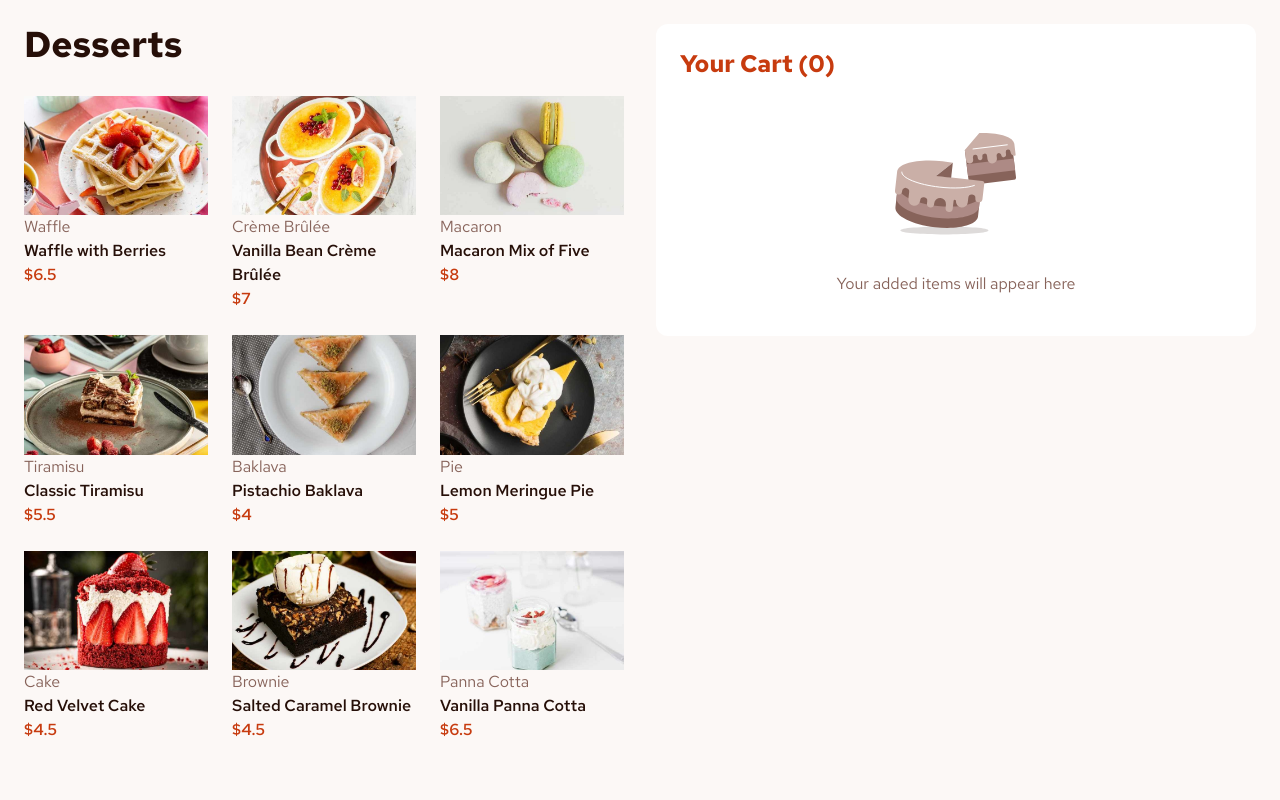
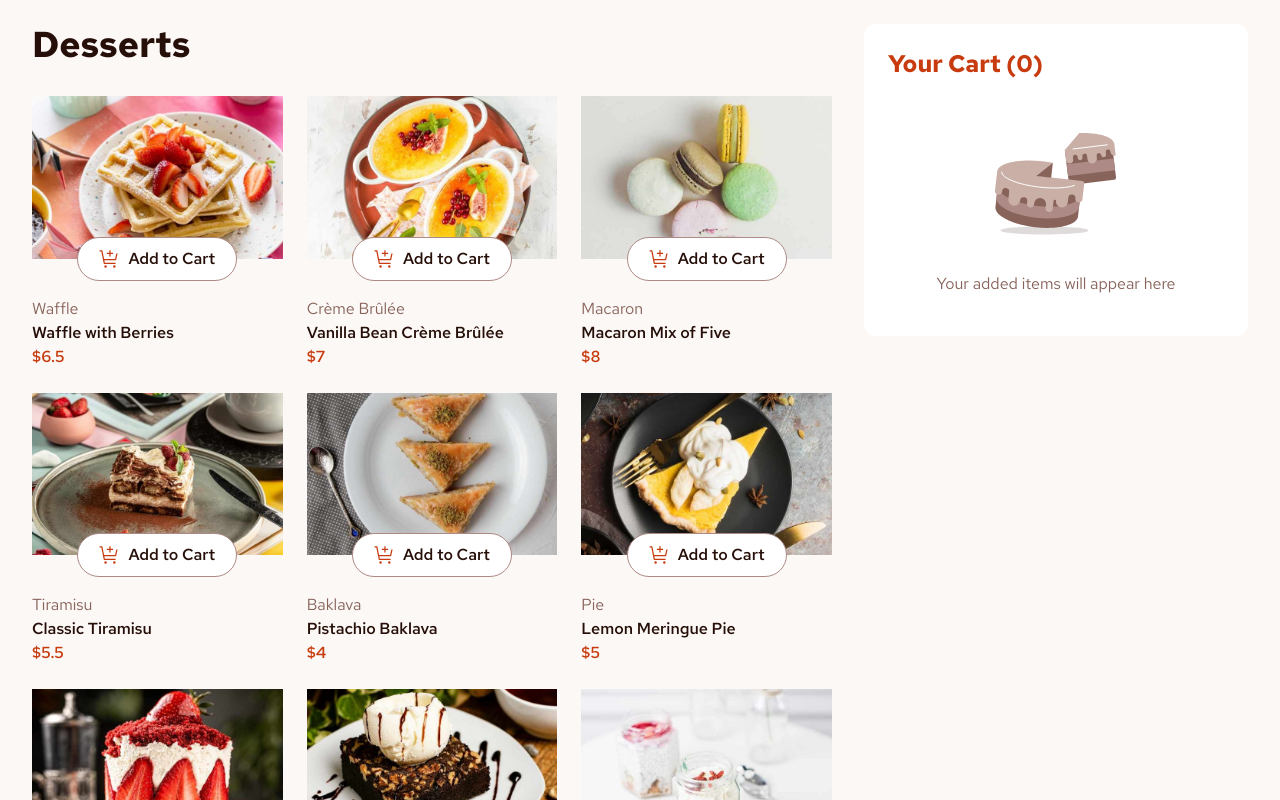
Before and after one commit to danmlarsen/fm-product-list-with-cart, a React (Vite) app: page / in a window 1280 px wide. Shown: the top 800 px of the page. Built offline with nearby package versions, Linux system fonts and the light colour scheme.

Commit message:
Added some cart functionality

```diff
--- a/src/App.tsx
+++ b/src/App.tsx
@@ -1,33 +1,34 @@
 import Desserts from './Desserts';
 import Cart from './Cart';
 
-import { CartItem } from './Cart';
+import { CartItemType } from './Cart';
 
 import { useState } from 'react';
 
 function App() {
-    const [cartItems, setCartItems] = useState<CartItem[]>([]);
+    const [cartItems, setCartItems] = useState<CartItemType[]>([]);
 
-    function handleAddDessert(dessert: Dessert) {
-        console.log(dessert);
+    function handleAddToCart(dessert: Dessert) {
+        const newItem = {
+            name: dessert.name,
+            image: dessert.image.thumbnail,
+            price: dessert.price,
+            amount: 1,
+        };
 
         setCartItems(prevState => {
-            return [
-                ...prevState,
-                {
-                    name: dessert.name,
-                    image: dessert.image.thumbnail,
-                    price: dessert.price,
-                    amount: 1,
-                },
-            ];
+            return [...prevState, newItem];
         });
     }
 
+    function handleRemoveDessert(name: string) {
+        setCartItems(prevState => prevState.filter(item => item.name !== name));
+    }
+
     return (
-        <div className="mx-6 py-6 grid gap-8 lg:grid-cols-2 items-start text-rose-900">
-            <Desserts onAddDessert={handleAddDessert} />
-            <Cart cartItems={cartItems} />
+        <div className="max-w-[1216px] mx-6 py-6 grid gap-8 lg:grid-cols-[1fr_384px] items-start text-rose-900 lg:mx-auto">
+            <Desserts cartItems={cartItems} onAddToCart={handleAddToCart} />
+            <Cart cartItems={cartItems} onRemoveItem={handleRemoveDessert} />
         </div>
     );
 }
--- a/src/Cart.tsx
+++ b/src/Cart.tsx
@@ -1,6 +1,7 @@
+import CartItem from './assets/CartItem';
 import EmptyCartIllustration from './assets/images/illustration-empty-cart.svg';
 
-export interface CartItem {
+export interface CartItemType {
     name: string;
     image: string;
     price: number;
@@ -8,40 +9,28 @@ export interface CartItem {
 }
 
 type AppProps = {
-    cartItems: CartItem[];
+    cartItems: CartItemType[];
+    onRemoveItem: (name: string) => void;
 };
 
-export default function Cart({ cartItems }: AppProps) {
+export default function Cart({ cartItems, onRemoveItem }: AppProps) {
     return (
         <div className="p-6 bg-white rounded-xl space-y-6">
             <h2 className="text-2xl font-bold text-red">Your Cart ({cartItems.length})</h2>
-            <div className="py-4 flex flex-col gap-6 items-center">
+
             {cartItems.length === 0 && (
-                    <>
+                <div className="py-4 flex flex-col items-center gap-6">
                     <img src={EmptyCartIllustration} alt="" />
                     <p className="text-rose-500">Your added items will appear here</p>
-                    </>
+                </div>
             )}
             {cartItems.length > 0 && (
-                    <>
                 <ul>
                     {cartItems.map(cartItem => (
-                                <li key={cartItem.name}>{cartItem.name}</li>
+                        <CartItem key={cartItem.name} cartItem={cartItem} onRemoveItem={onRemoveItem} />
                     ))}
                 </ul>
-                    </>
             )}
-            </div>
         </div>
     );
 }
-
-// type AppProps2 = {
-//     item: Dessert;
-// };
-
-// function CartItem({ item }: AppProps2) {
-//     const {name, }
-
-//     return <li key={cartItem.name}>{cartItem.name}</li>
-// }
--- a/src/DessertItem.tsx
+++ b/src/DessertItem.tsx
@@ -1,17 +1,25 @@
 import { Dessert } from './App';
+import { CartItemType } from './Cart';
+import AddToCartButton from './components/AddToCartButton';
 
 type AppProps = {
     dessert: Dessert;
-    onAddDessert: (dessert: Dessert) => void;
+    cartItems: CartItemType[];
+    onAddToCart: (dessert: Dessert) => void;
 };
 
-export default function DessertItem({ dessert, onAddDessert }: AppProps) {
+export default function DessertItem({ dessert, cartItems, onAddToCart }: AppProps) {
     const { name, category, price, image } = dessert;
 
+    const cartAmount = cartItems.find(item => item.name === dessert.name)?.amount || 0;
+
     return (
-        <li onClick={() => onAddDessert(dessert)}>
-            <div>
+        <li>
+            <div className="relative mb-[38px]">
                 <img src={image.mobile} alt="" />
+                <div className="absolute bottom-0 left-1/2 -translate-x-1/2 translate-y-1/2">
+                    <AddToCartButton onAdd={() => onAddToCart(dessert)} cartAmount={cartAmount} />
+                </div>
             </div>
             <div>
                 <p className="text-rose-500">{category}</p>
--- a/src/Desserts.tsx
+++ b/src/Desserts.tsx
@@ -3,18 +3,20 @@ import desserts from './data.json';
 import DessertItem from './DessertItem';
 
 import { Dessert } from './App';
+import { CartItemType } from './Cart';
 
 type AppProps = {
-    onAddDessert: (dessert: Dessert) => void;
+    cartItems: CartItemType[];
+    onAddToCart: (dessert: Dessert) => void;
 };
 
-export default function Desserts({ onAddDessert }: AppProps) {
+export default function Desserts({ cartItems, onAddToCart }: AppProps) {
     return (
         <div className="space-y-8">
             <h1 className="text-4xl font-bold">Desserts</h1>
             <ul className="grid gap-6 sm:grid-cols-2 md:grid-cols-3">
                 {desserts.map(dessert => (
-                    <DessertItem key={dessert.name} dessert={dessert} onAddDessert={onAddDessert} />
+                    <DessertItem key={dessert.name} dessert={dessert} cartItems={cartItems} onAddToCart={onAddToCart} />
                 ))}
             </ul>
         </div>
--- /dev/null
+++ b/src/assets/CartItem.tsx
@@ -0,0 +1,32 @@
+import { CartItemType } from '../Cart';
+
+import IconRemoveItem from '../assets/images/icon-remove-item.svg';
+
+type AppProps = {
+    cartItem: CartItemType;
+    onRemoveItem: (name: string) => void;
+};
+
+export default function CartItem({ cartItem, onRemoveItem }: AppProps) {
+    const { name, price, amount } = cartItem;
+
+    const totalPrice = price * amount;
+
+    return (
+        <li className="flex items-center justify-between text-sm py-4 border-b border-b-rose-100">
+            <div>
+                <h3 className="font-semibold">{name}</h3>
+                <div className="flex gap-2 text-rose-500">
+                    <span className="text-red font-semibold">{amount}x</span>
+                    <span>@ ${price.toFixed(2)}</span>
+                    <span className="font-semibold">${totalPrice.toFixed(2)}</span>
+                </div>
+            </div>
+            <div>
+                <button className="border-2 border-rose-400 rounded-full size-5 flex items-center justify-center" onClick={() => onRemoveItem(name)}>
+                    <img src={IconRemoveItem} alt="" />
+                </button>
+            </div>
+        </li>
+    );
+}
--- /dev/null
+++ b/src/components/AddToCartButton.tsx
@@ -0,0 +1,31 @@
+import IconAddToCart from '../assets/images/icon-add-to-cart.svg';
+import IconDecrement from '../assets/images/icon-decrement-quantity.svg';
+import IconIncrement from '../assets/images/icon-increment-quantity.svg';
+
+type AppProps = {
+    cartAmount: number;
+    onAdd: () => void;
+    onDecrement: () => void;
+    onIncrement: () => void;
+};
+
+export default function AddToCartButton({ cartAmount, onAdd }: AppProps) {
+    const baseClasses = 'w-[160px] h-[44px] p-3 flex items-center justify-center gap-2 font-semibold rounded-full transition duration-200';
+
+    return cartAmount > 0 ? (
+        <div className={`${baseClasses} justify-between bg-red text-white border border-red`}>
+            <button>
+                <img src={IconDecrement} alt="Decrement icon" />
+            </button>
+            <span>{cartAmount}</span>
+            <button>
+                <img src={IconIncrement} alt="Increment icon" />
+            </button>
+        </div>
+    ) : (
+        <button className={`${baseClasses} bg-white border border-rose-400 hover:border-red hover:text-red`} onClick={onAdd}>
+            <img src={IconAddToCart} alt="Add to cart icon" />
+            <span>Add to Cart</span>
+        </button>
+    );
+}
```
Lines whose indentation alone changed are shown as unchanged.
